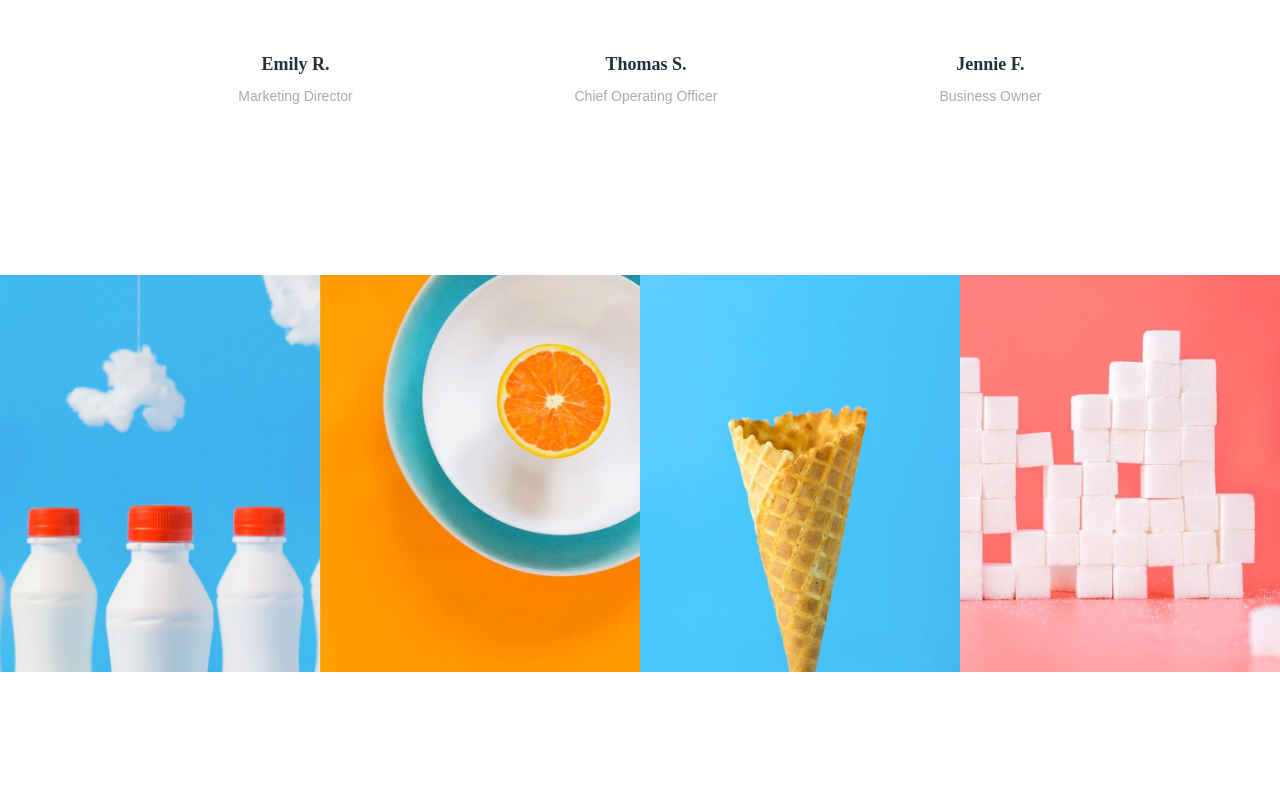
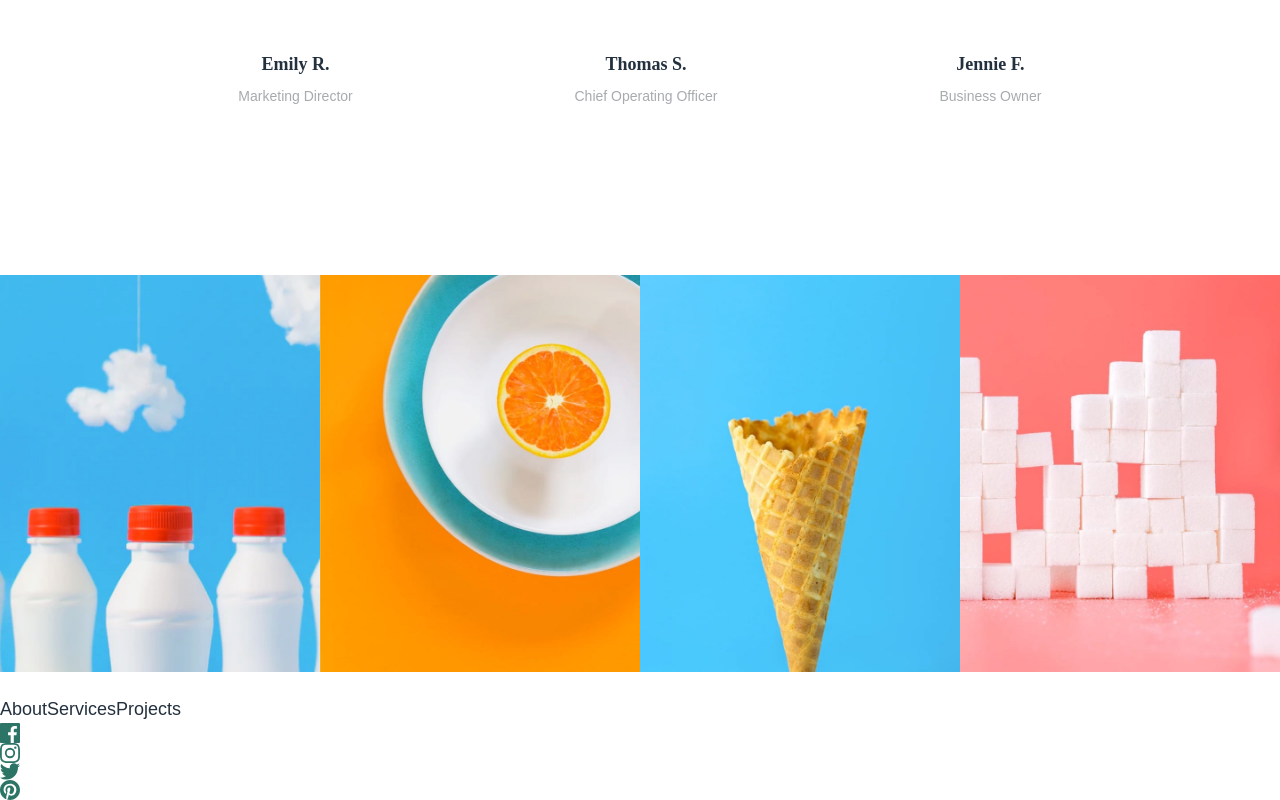
Before and after one commit to lauraylchen/sunnyside-agency-landing-page, a React (Create React App) app: page / in a window 1280 px wide. Shown: the part 2925-3725 px from the top of the page. Before the commit the page ends 3597 px from the top, so only its background shows below. Built offline with nearby package versions, Linux system fonts and the light colour scheme; the HTML template or start-up script is replaced by a standard one.

Commit message:
All content display

```diff
--- a/src/components/Footer.js
+++ b/src/components/Footer.js
@@ -1,6 +1,33 @@
+import logo from "../img/logo.svg";
+import facebook from '../img/icon-facebook.svg';
+import instagram from '../img/icon-instagram.svg';
+import pinterest from '../img/icon-pinterest.svg';
+import twitter from '../img/icon-twitter.svg';
+
 const Footer = () => {
   return (
-    <div></div>
+    <div>
+      <img src={logo} alt="Company logo." />
+      <div>
+        <a href="/">About</a>
+        <a href="/">Services</a>
+        <a href="/">Projects</a>
+      </div>
+      <div>
+        <a href="/">
+          <img src={facebook} alt="Facebook" />
+        </a>
+        <a href="/">
+          <img src={instagram} alt="Instagram" />
+        </a>
+        <a href="/">
+          <img src={twitter} alt="Twitter" />
+        </a>
+        <a href="/">
+          <img src={pinterest} alt="Pinterest" />
+        </a>
+      </div>
+    </div>
   )
 }
 
```
